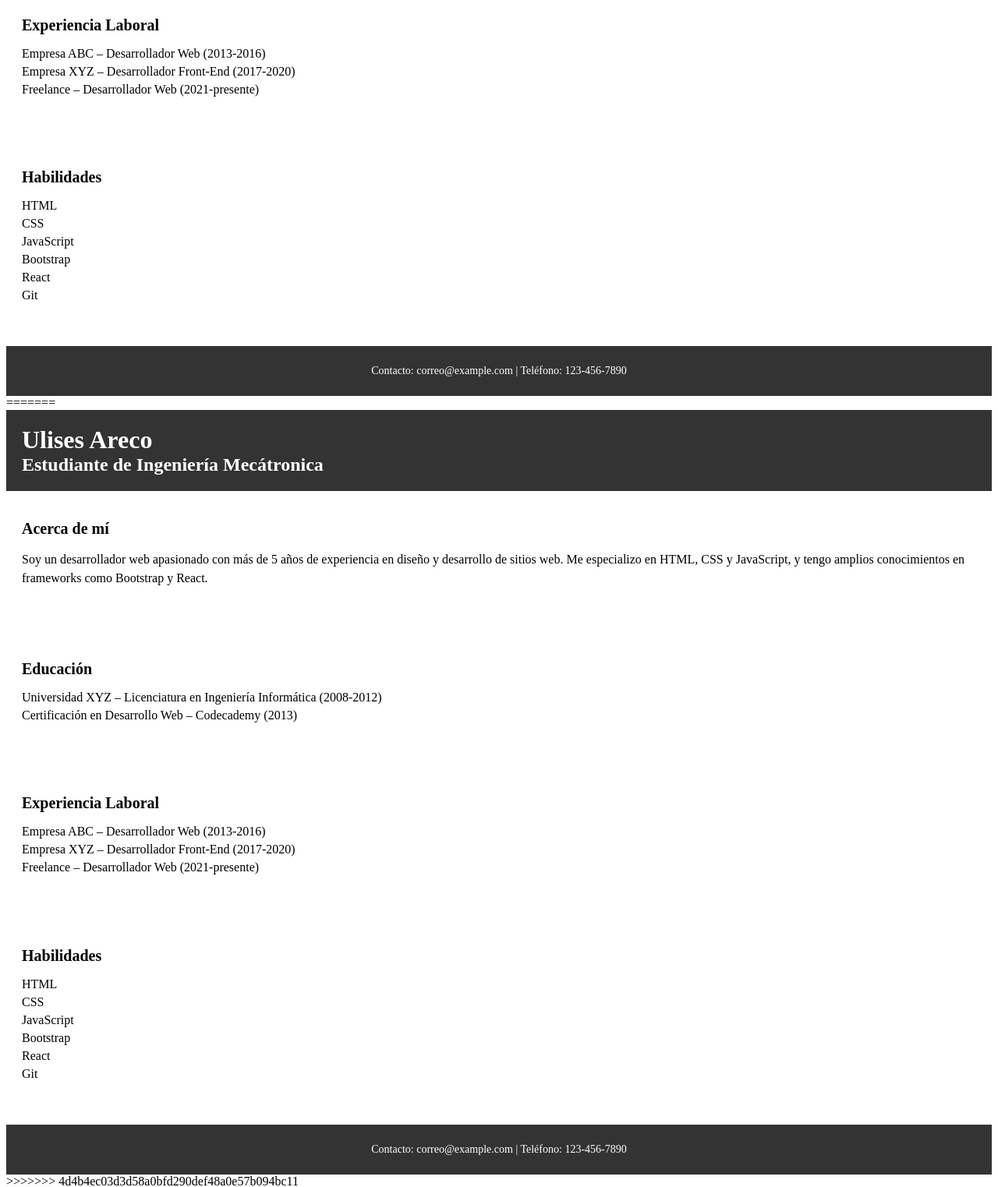
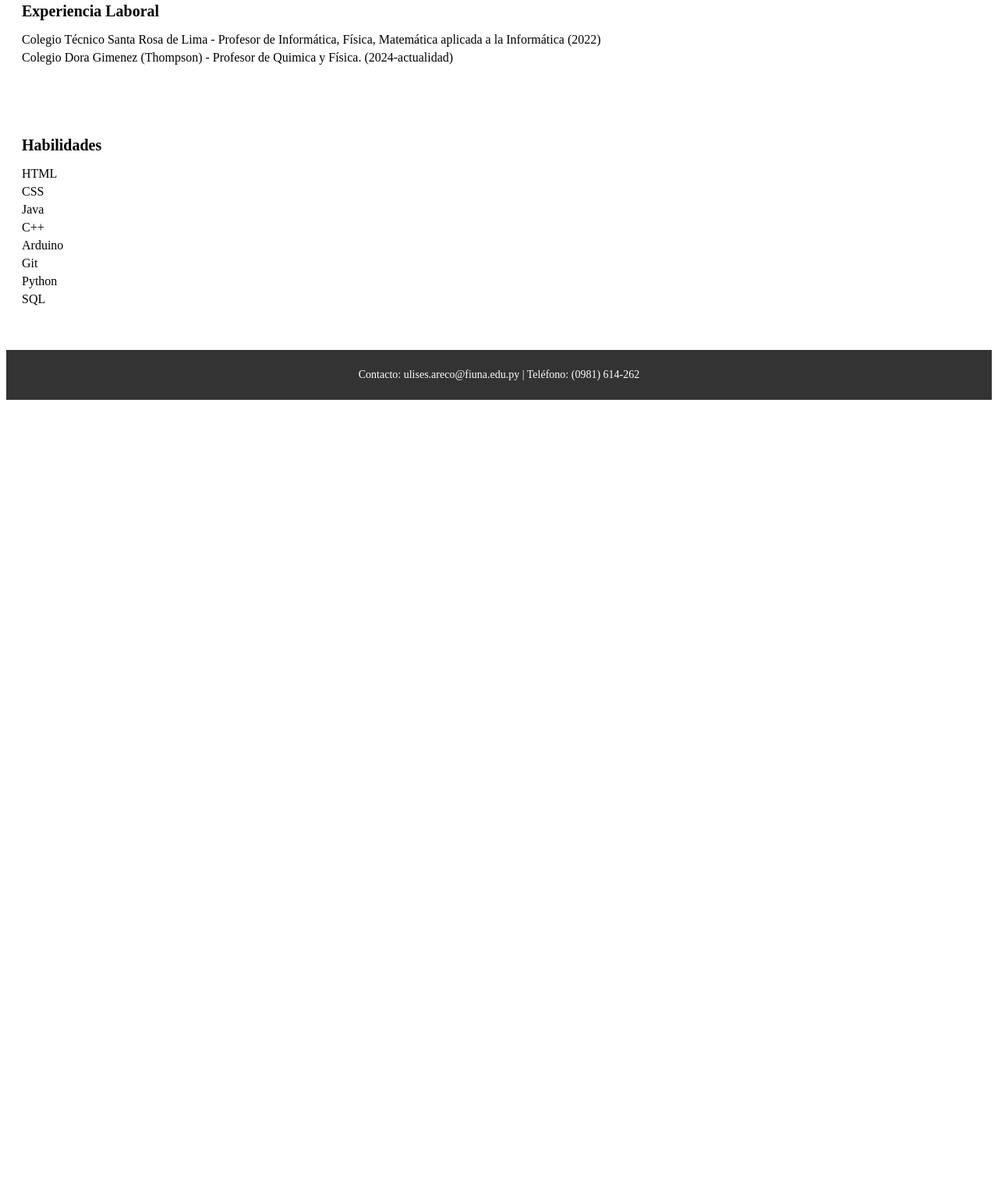
Before and after one commit to Crasher256/resume, a plain HTML site: page index.html in a window 1280 px wide. Shown: the part 498-2021 px from the top of the page at 78% size. After the commit the page ends 1019 px from the top, so only its background shows below. Drawn offline with Linux system fonts and the light colour scheme.

Commit message:
Update index.html

```diff
--- a/index.html
+++ b/index.html
@@ -1,4 +1,3 @@
-<<<<<<< HEAD
 <!DOCTYPE html>
 
 <html>
@@ -35,9 +34,9 @@
 
 <ul>
 
-<li>Universidad XYZ – Licenciatura en Ingeniería Informática (2008-2012)</li>
+<li>Universidad Nacional de Asunción - Ingeniería Mecatrónica (2021-actualidad)</li>
 
-<li>Certificación en Desarrollo Web – Codecademy (2013)</li>
+<li>Técnico Superior en Construcciones Civiles - CETEC (2018-2020)</li>
 
 </ul>
 
@@ -49,11 +48,9 @@
 
 <ul>
 
-<li>Empresa ABC – Desarrollador Web (2013-2016)</li>
+<li>Colegio Técnico Santa Rosa de Lima - Profesor de Informática, Física, Matemática aplicada a la Informática (2022)</li>
 
-<li>Empresa XYZ – Desarrollador Front-End (2017-2020)</li>
-
-<li>Freelance – Desarrollador Web (2021-presente)</li>
+<li>Colegio Dora Gimenez (Thompson) - Profesor de Quimica y Física. (2024-actualidad)</li>
 
 </ul>
 
@@ -69,13 +66,17 @@
 
 <li>CSS</li>
 
-<li>JavaScript</li>
+<li>Java</li>
 
-<li>Bootstrap</li>
+<li>C++</li>
 
-<li>React</li>
+<li>Arduino</li>
 
 <li>Git</li>
+
+<li>Python</li>
+
+<li>SQL</li>
 
 </ul>
 
@@ -83,102 +84,10 @@
 
 <footer>
 
-<p>Contacto: correo@example.com | Teléfono: 123-456-7890</p>
+<p>Contacto: ulises.areco@fiuna.edu.py | Teléfono: (0981) 614-262</p>
 
 </footer>
 
 </body>
 
-=======
-<!DOCTYPE html>
-
-<html>
-
-<head>
-
-<title>Mi Currículum</title>
-
-<link rel="stylesheet" href="styles.css">
-
-</head>
-
-<body>
-
-<header>
-
-<h1>Ulises Areco</h1>
-
-<h2>Estudiante de Ingeniería Mecátronica</h2>
-
-</header>
-
-<section id="about">
-
-<h2>Acerca de mí</h2>
-
-<p>Soy un desarrollador web apasionado con más de 5 años de experiencia en diseño y desarrollo de sitios web. Me especializo en HTML, CSS y JavaScript, y tengo amplios conocimientos en frameworks como Bootstrap y React.</p>
-
-</section>
-
-<section id="education">
-
-<h2>Educación</h2>
-
-<ul>
-
-<li>Universidad XYZ – Licenciatura en Ingeniería Informática (2008-2012)</li>
-
-<li>Certificación en Desarrollo Web – Codecademy (2013)</li>
-
-</ul>
-
-</section>
-
-<section id="experience">
-
-<h2>Experiencia Laboral</h2>
-
-<ul>
-
-<li>Empresa ABC – Desarrollador Web (2013-2016)</li>
-
-<li>Empresa XYZ – Desarrollador Front-End (2017-2020)</li>
-
-<li>Freelance – Desarrollador Web (2021-presente)</li>
-
-</ul>
-
-</section>
-
-<section id="skills">
-
-<h2>Habilidades</h2>
-
-<ul>
-
-<li>HTML</li>
-
-<li>CSS</li>
-
-<li>JavaScript</li>
-
-<li>Bootstrap</li>
-
-<li>React</li>
-
-<li>Git</li>
-
-</ul>
-
-</section>
-
-<footer>
-
-<p>Contacto: correo@example.com | Teléfono: 123-456-7890</p>
-
-</footer>
-
-</body>
-
->>>>>>> 4d4b4ec03d3d58a0bfd290def48a0e57b094bc11
 </html>
```
